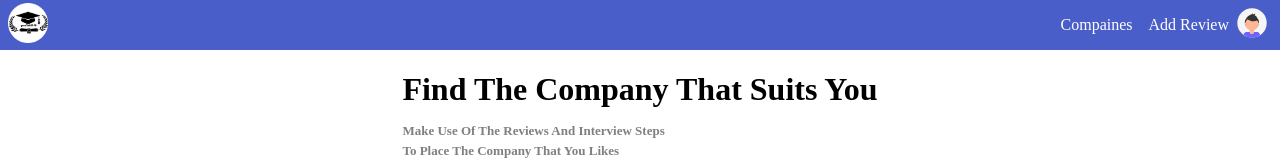
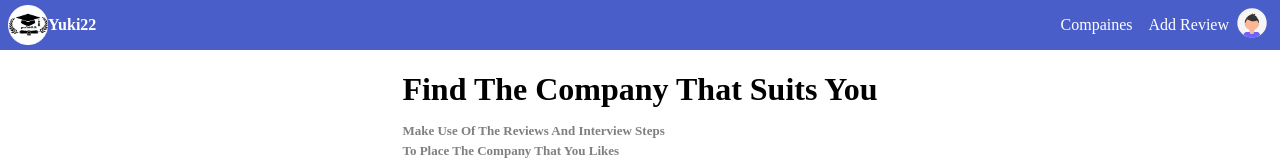
Before and after one commit to programmerraja/Yuki22, a React (Create React App) app in the folder client/: page / in a window 1280 px wide. Shown: the top 160 px of the page. Built offline with nearby package versions, Linux system fonts and the light colour scheme.

Commit message:
logo added

```diff
--- a/client/src/components/Nav/index.js
+++ b/client/src/components/Nav/index.js
@@ -61,7 +61,7 @@ function Nav({user}) {
 return ( <div className="nav">
               <div className="nav-brand">
                     <Link to="/">
-                        <img src={logo}/>
+                        <img src={logo}/><p>Yuki22</p>
                     </Link>
               </div>
 
--- a/client/src/components/Nav/style.css
+++ b/client/src/components/Nav/style.css
@@ -19,6 +19,9 @@
   color: white;
   font-weight: bold;
   text-decoration: none;
+  display: flex;
+  justify-content: center;
+  align-items: center;
 }
 .nav-brand img{
   height: 40px;
```
Also changed, not shown: client/public/images/logo.png (added).
